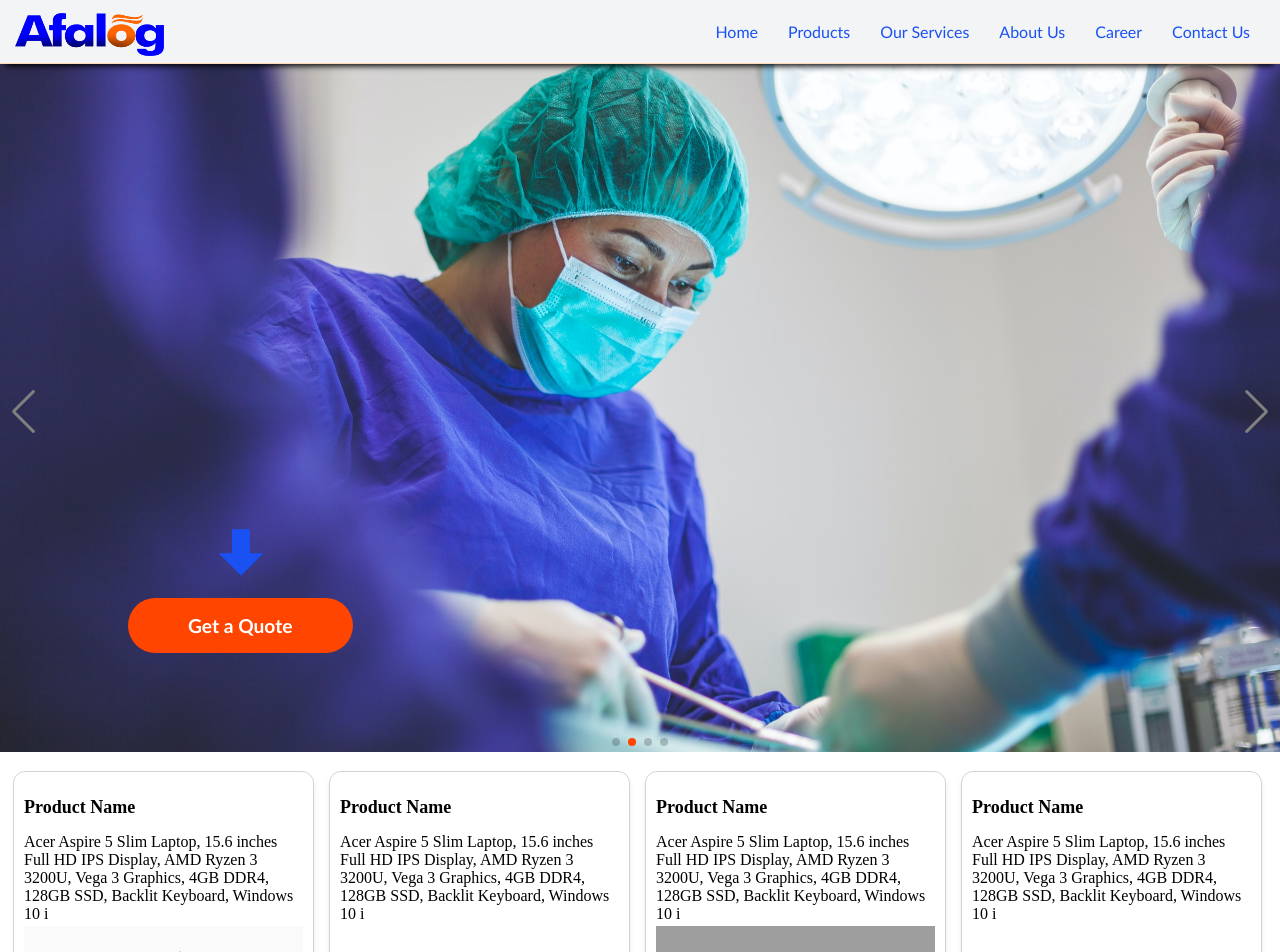
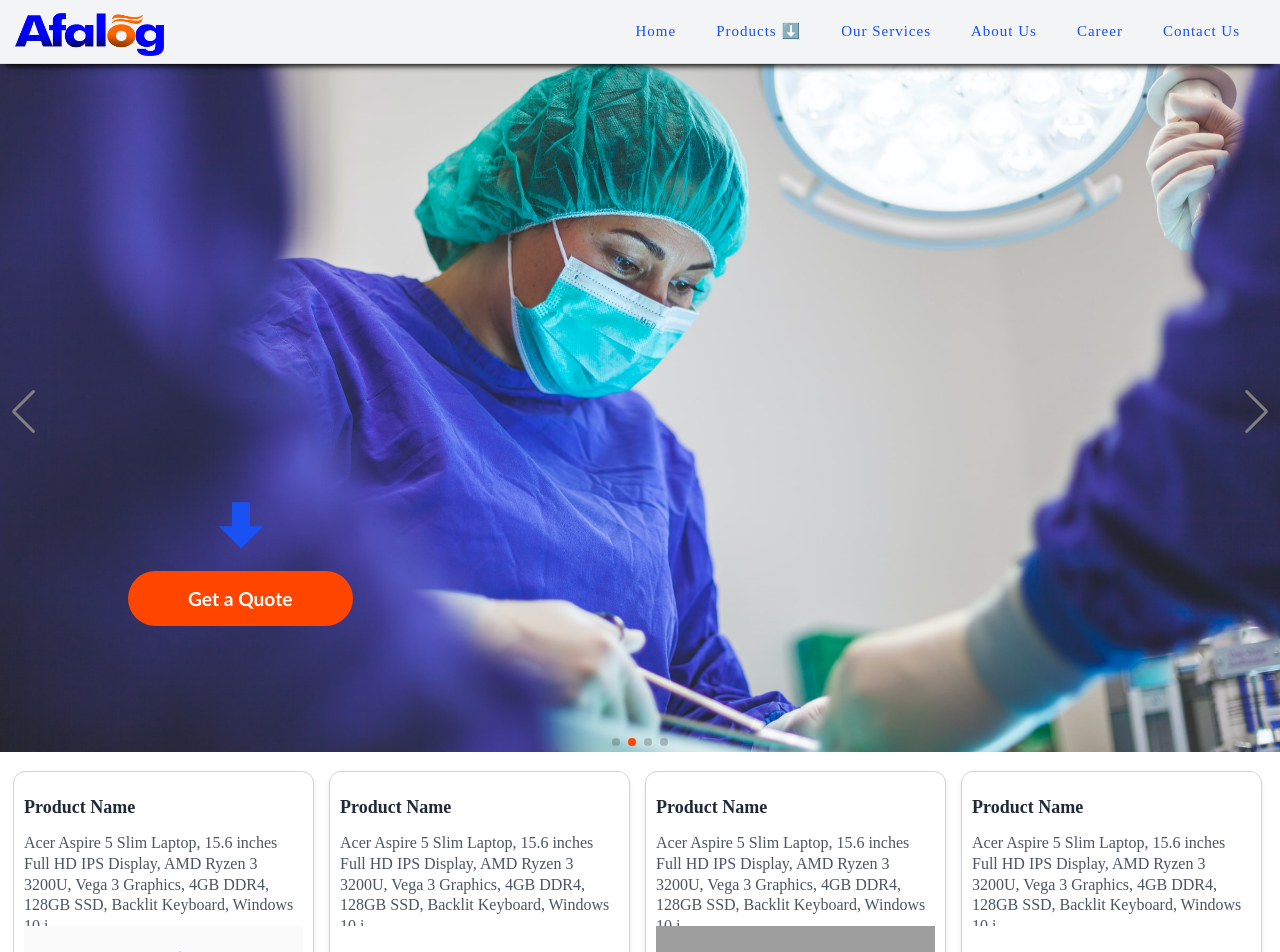
Before and after one commit to charles-eze/Afalog-ltd, a React (Create React App) app: page / in a window 1280 px wide. Shown: the top 952 px of the page. Built offline with nearby package versions, Linux system fonts and the light colour scheme; grey boxes are pictures that could not be loaded.

Commit message:
added NavBar elements

```diff
--- a/src/components/Footer.js
+++ b/src/components/Footer.js
@@ -31,7 +31,7 @@ const Footer = () => {
                     <h4>Socials</h4>
                     <div className='Footer__socials'>
                         <SocialIcon
-                            url='https://www.facebook.com/'
+                            url='https://www.facebook.com/afalogmed'
                             className='social_icons'
                             target='_blank'
                             rel='noreferrer'
@@ -39,7 +39,7 @@ const Footer = () => {
                             style={{ height:33, width:33}} />
 
                         <SocialIcon
-                            url='https://instagram.com'
+                            url='https://instagram.com/afalogmed'
                             className='social_icons'
                             target='_blank'
                             rel='noreferrer'
--- a/src/components/NavBar.js
+++ b/src/components/NavBar.js
@@ -12,13 +12,27 @@ const NavBar = () => {
                     alt='afalog logo' />
 
             </div>
-            <div className='NavBar__elements'>
-                <h4 className='NavBar__element'>Home</h4>
-                <h4 className='NavBar__element'>Products</h4>
-                <h4 className='NavBar__element'>Our Services</h4>
-                <h4 className='NavBar__element'>About Us</h4>
-                <h4 className='NavBar__element'>Career</h4>
-                <h4 className='NavBar__element'>Contact Us</h4>
+            <div className='Navbar__menu'>
+                <ul>
+                    <li>Home</li>
+                    <li>Products ⬇️
+                        <ul className='NavBar__dropdown'>
+                            <li>Clinical Chemist</li>
+                            <li>Clinical Hematology</li>
+                            <li>Clinical Microbiology</li>
+                            <li>Air Protection</li>
+                            <li>Clinical Histopathology</li>
+                            <li>Hospital Products</li>
+                            <li className='long_child'>Molecular Laboratory Products</li>
+                            <li>Consumables</li>
+                            <li>Imaging</li>
+                        </ul>
+                    </li>
+                    <li>Our Services</li>
+                    <li>About Us</li>
+                    <li>Career</li>
+                    <li>Contact Us</li>
+                </ul>
             </div>
         </div>
     );
--- a/src/css/Footer.css
+++ b/src/css/Footer.css
@@ -42,7 +42,8 @@
 .Footer__article > p > a {
   margin-bottom: 0.375rem;
   text-decoration: none;
-  color: white;
+  --tw-text-opacity: 1;
+  color: rgba(229, 231, 235, var(--tw-text-opacity));
   cursor: pointer;
 }
 
@@ -81,6 +82,8 @@
   position: relative;
   display: flex;
   padding-bottom: 2rem;
+  --tw-text-opacity: 1;
+  color: rgba(229, 231, 235, var(--tw-text-opacity));
 }
 
 .Footer__logo {
--- a/src/css/NavBar.css
+++ b/src/css/NavBar.css
@@ -31,7 +31,149 @@
   cursor: pointer;
 }
 
-.NavBar__elements {
+.Navbar__menu ul {
+  list-style: none;
+}
+
+.Navbar__menu {
+  display: inline-block;
+  text-align: center;
+  position: absolute;
+  top: 10%;
+  right: 0;
+}
+
+.Navbar__menu li:hover {
+  color: orangered;
+}
+
+.Navbar__menu > ul {
+  list-style: none;
+  padding: 0;
+  margin: 0;
+  display: inline-block;
+  color: rgb(26, 81, 243);
+}
+
+.Navbar__menu > ul > li {
+  position: relative;
+  cursor: pointer;
+
+  font-family: poppins;
+  font-size: 15px;
+  letter-spacing: 1px;
+  float: left;
+  height: 58px;
+  margin-right: 40px;
+  line-height: 50px;
+}
+
+.NavBar__dropdown {
+  position: absolute;
+  display: flex;
+  flex-direction: column;
+  text-align: start;
+  top: 100%;
+  align-content: center !important;
+  width: 220px;
+  left: -45%;
+  padding: 0;
+}
+
+.NavBar__dropdown li {
+  font-family: poppins;
+  background: rgb(26, 81, 243);
+  display: none;
+  line-height: 35px !important;
+  padding-left: 1rem;
+  color: white !important;
+  font-size: 12.5px !important;
+}
+
+.NavBar__dropdown li:hover {
+  background: orangered;
+  font-size: 16.5px !important;
+}
+
+.NavBar__dropdown > .long_child:hover {
+  font-size: 12.5px !important;
+}
+
+.Navbar__menu li:hover > .NavBar__dropdown li {
+  display: flex;
+  flex-direction: column;
+  align-content: center;
+}
+
+.Navbar__menu li:hover > .NavBar__dropdown {
+  perspective: 1000px;
+}
+
+.Navbar__menu li:hover > .NavBar__dropdown li {
+  transform-origin: top center;
+  opacity: 0;
+}
+
+.Navbar__menu li:hover > .NavBar__dropdown li:nth-child(1) {
+  animation: animate 300ms ease-in-out forwards;
+  animation-delay: -150ms;
+}
+
+.Navbar__menu li:hover > .NavBar__dropdown li:nth-child(2) {
+  animation: animate 300ms ease-in-out forwards;
+  animation-delay: 0ms;
+}
+
+.Navbar__menu li:hover > .NavBar__dropdown li:nth-child(3) {
+  animation: animate 300ms ease-in-out forwards;
+  animation-delay: 150ms;
+}
+
+.Navbar__menu li:hover > .NavBar__dropdown li:nth-child(4) {
+  animation: animate 300ms ease-in-out forwards;
+  animation-delay: 300ms;
+}
+
+.Navbar__menu li:hover > .NavBar__dropdown li:nth-child(5) {
+  animation: animate 300ms ease-in-out forwards;
+  animation-delay: 450ms;
+}
+
+.Navbar__menu li:hover > .NavBar__dropdown li:nth-child(6) {
+  animation: animate 300ms ease-in-out forwards;
+  animation-delay: 600ms;
+}
+
+.Navbar__menu li:hover > .NavBar__dropdown li:nth-child(7) {
+  animation: animate 300ms ease-in-out forwards;
+  animation-delay: 750ms;
+}
+
+.Navbar__menu li:hover > .NavBar__dropdown li:nth-child(8) {
+  animation: animate 300ms ease-in-out forwards;
+  animation-delay: 900ms;
+}
+
+.Navbar__menu li:hover > .NavBar__dropdown li:nth-child(9) {
+  animation: animate 300ms ease-in-out forwards;
+  animation-delay: 1050ms;
+}
+
+@keyframes animate {
+  0% {
+    opacity: 0;
+    transform: rotateX(-90deg);
+  }
+  50% {
+    transform: rotateX(20deg);
+  }
+  100% {
+    opacity: 1;
+    transform: rotateX(0deg);
+  }
+}
+
+/* .NavBar__elements {
   display: flex;
   color: rgb(26, 81, 243);
 }
@@ -44,6 +186,6 @@
   cursor: pointer;
 }
 
-.NavBar__elements > h4:hover {
+.Navbar__menu > ul > li:hover {
   color: orangered;
-}
+} */
--- a/src/css/Products.css
+++ b/src/css/Products.css
@@ -29,6 +29,8 @@ ul.Products__list {
 }
 
 .Products__title {
+  --tw-text-opacity: 1;
+  color: rgba(31, 41, 55, var(--tw-text-opacity));
   font-size: large;
   font-weight: 800;
   padding-top: 15px;
@@ -41,6 +43,10 @@ ul.Products__list {
 }
 
 .Products_elements > p {
+  font-size: 10;
+  line-height: 1.3;
+  --tw-text-opacity: 1;
+  color: rgba(75, 85, 99, var(--tw-text-opacity));
   padding-top: 7px;
   padding-bottom: 6px;
   height: 100px;
--- a/src/css/QuoteButton.css
+++ b/src/css/QuoteButton.css
@@ -9,7 +9,7 @@
   align-items: center;
   justify-content: left;
   z-index: 20;
-  top: 45%;
+  top: 43%;
   margin-left: 8rem;
 }
 
```
